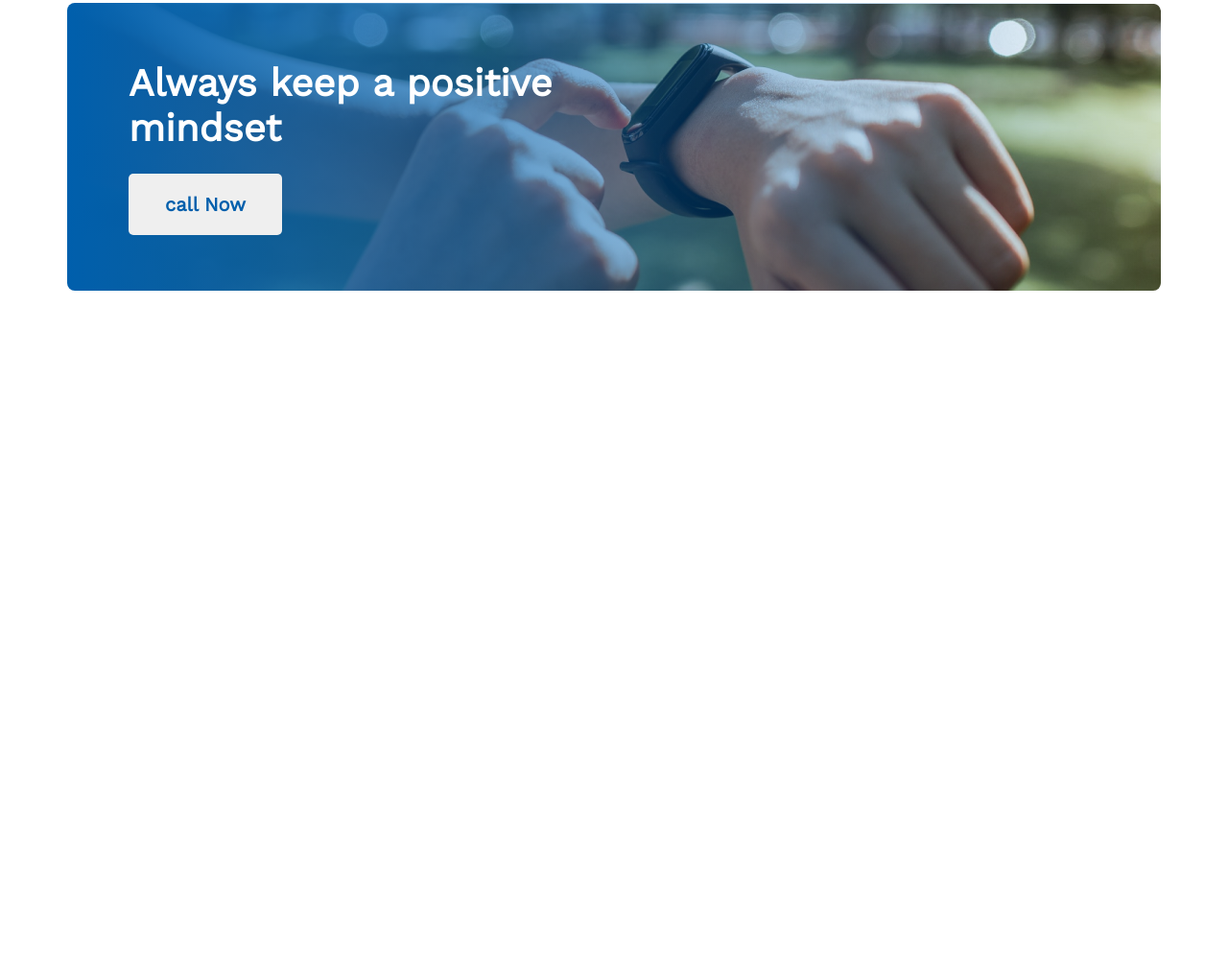
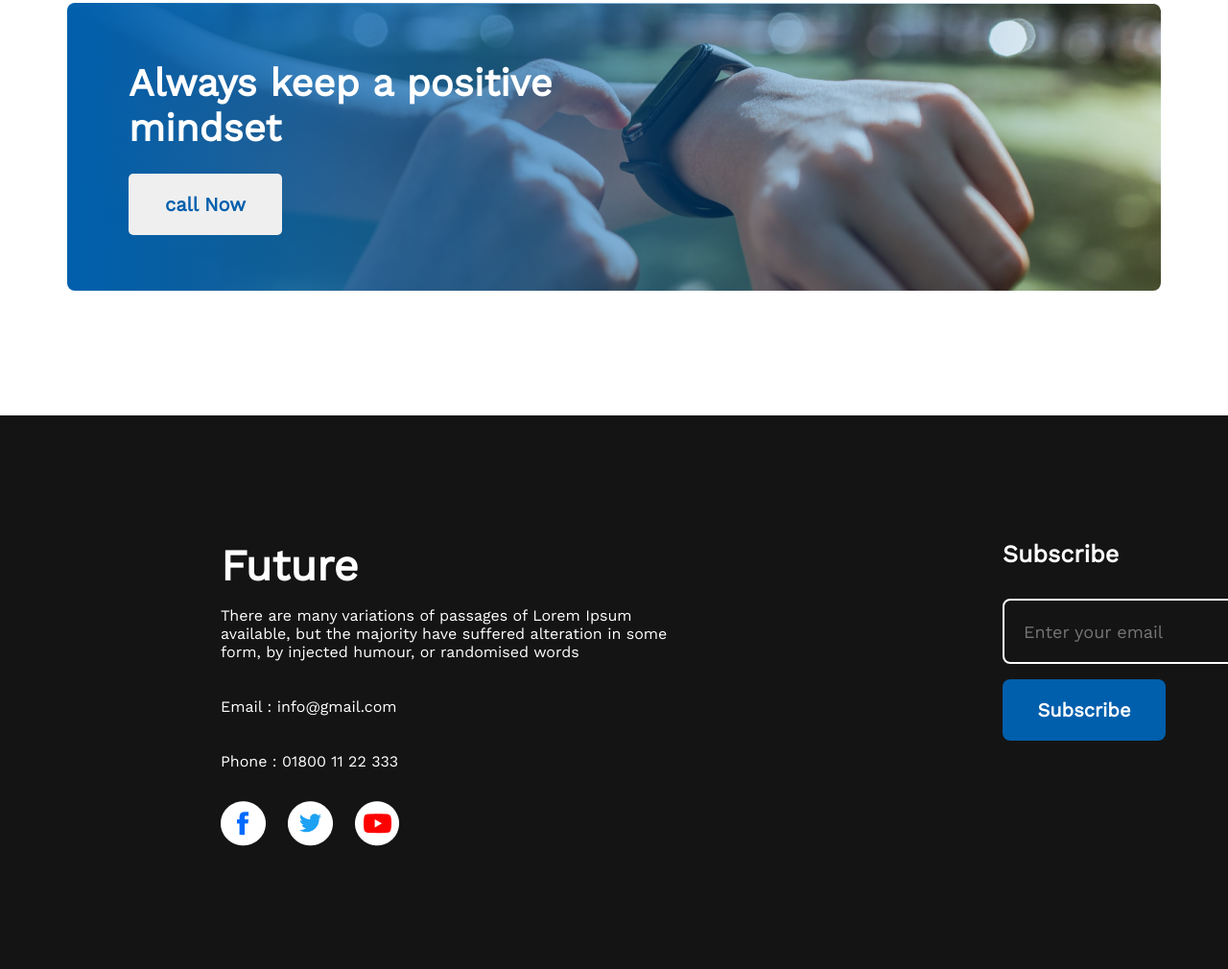
Before and after one commit to anikdot1/assignment-01, a plain HTML site: page index.html in a window 1280 px wide. Shown: the part 2320-3330 px from the top of the page at 96% size. Before the commit the page ends 2623 px from the top, so only its background shows below. Drawn offline with nearby package versions, Linux system fonts and the light colour scheme.

Commit message:
before-final

```diff
--- a/assets/styles/styles.css
+++ b/assets/styles/styles.css
@@ -160,11 +160,83 @@
     margin: 0px;
     padding: 60px 0px 24px 64px;
 }
+
 .mindset-title {
     font-size: 40px;
     font-weight: 700;
     color: #FFFFFF;
     margin-bottom: 24px;
 }
+
 /* mindset section end here */
+
+/* footer section start */
+.footer {
+    width: 1600px;
+    height: 577px;
+    background-color: #151414;
+    margin: 130px auto 0px auto;
+    display: flex;
+    justify-content: space-between;
+}
+
+.footer>div>h2 {
+    font-size: 45px;
+    font-weight: 700;
+    color: #FFFFFF;
+    margin-bottom: 16px;
+}
+
+.footer>div>h3 {
+    font-size: 25px;
+    font-weight: 600;
+    color: #FFFFFF;
+    margin-bottom: 32px;
+}
+
+.footer>div>p {
+    font-size: 16px;
+    color: #FFFFFF;
+}
+
+.footer-left {
+    width: 485px;
+    margin: 130px auto auto 230px;
+}
+
+.footer-right {
+    width: 325px;
+    margin: 130px 230px auto auto;
+}
+
+.email-in {
+    width: 325px;
+    height: 64px;
+    border-radius: 8px;
+    border: 2px solid #FFFFFF;
+    font-size: 18px;
+    color: #FFFFFF;
+    padding-left: 20px;
+    background-color: #151414;
+    margin-bottom: 16px;
+}
+
+.btn-sub {
+    width: 170px;
+    height: 64px;
+    background: #005FAC;
+    border-radius: 8px;
+    border-style: none;
+    font-size: 20px;
+    font-weight: 600;
+    color: #FFFFFF;
+}
+
+.social-link {
+    width: 186px;
+    margin-top: 32px;
+    display: flex;
+    justify-content: space-between;
+}
+/* footer section end here */
 /* main section styles end here*/
--- a/index.html
+++ b/index.html
@@ -78,6 +78,28 @@
         </section>
     </main>
     <!-- main section end here -->
+    <footer class="footer">
+        <div class="footer-left">
+            <h2>Future</h2>
+            <p>There are many variations of passages of Lorem Ipsum available, but the majority have suffered alteration
+                in some form, by injected humour, or randomised words</p>
+            <br><br>
+            <p>Email : info@gmail.com</p>
+            <br><br>
+            <p>Phone : 01800 11 22 333</p>
+            <div class="social-link">
+                <img src="assets/images/icons/fb.png" alt="">
+                <img src="assets/images/icons/twitter.png" alt="">
+                <img src="assets/images/icons/youtube.png" alt="">
+            </div>
+        </div>
+        <div class="footer-right">
+            <h3>Subscribe</h3>
+            <input type="email" placeholder="Enter your email" class="email-in">
+            <br>
+            <button class="btn-sub">Subscribe</button>
+        </div>
+    </footer>
 </body>
 
 </html>
```
Also changed, not shown: 1 other file.
